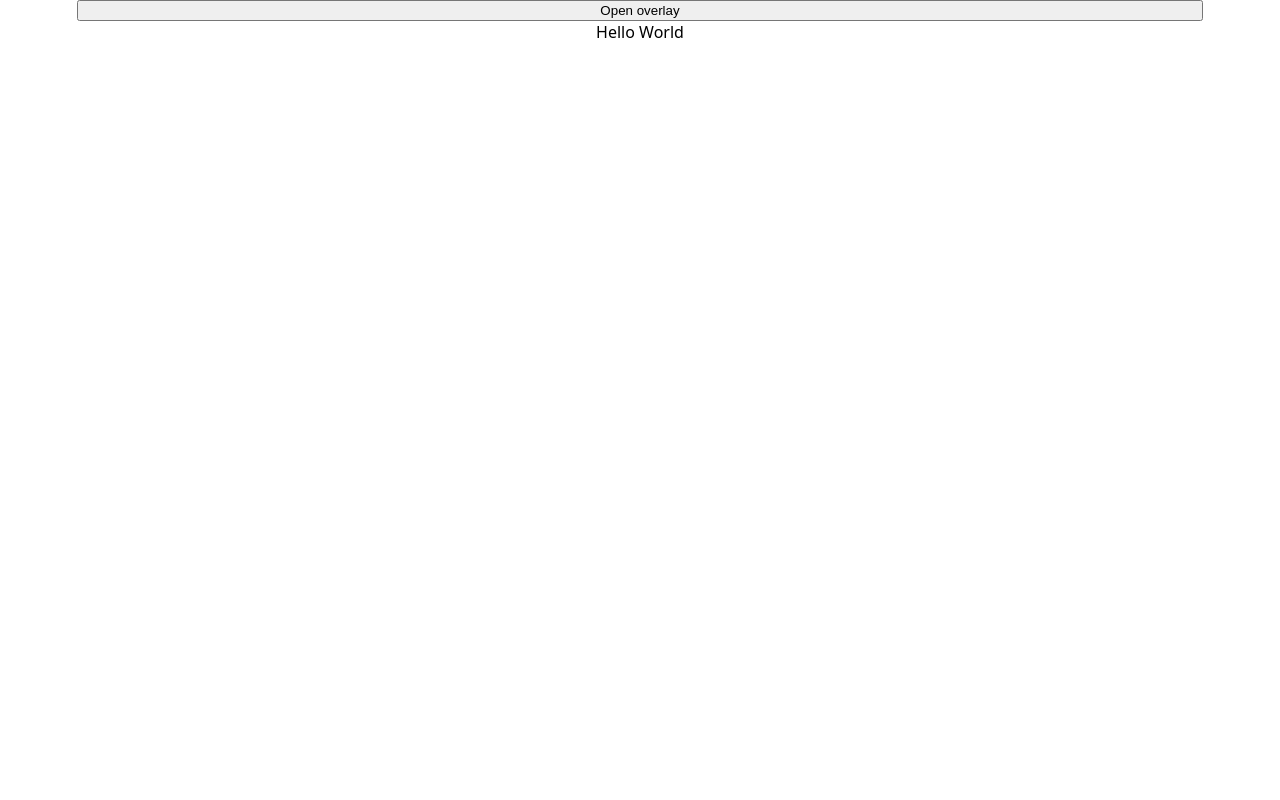
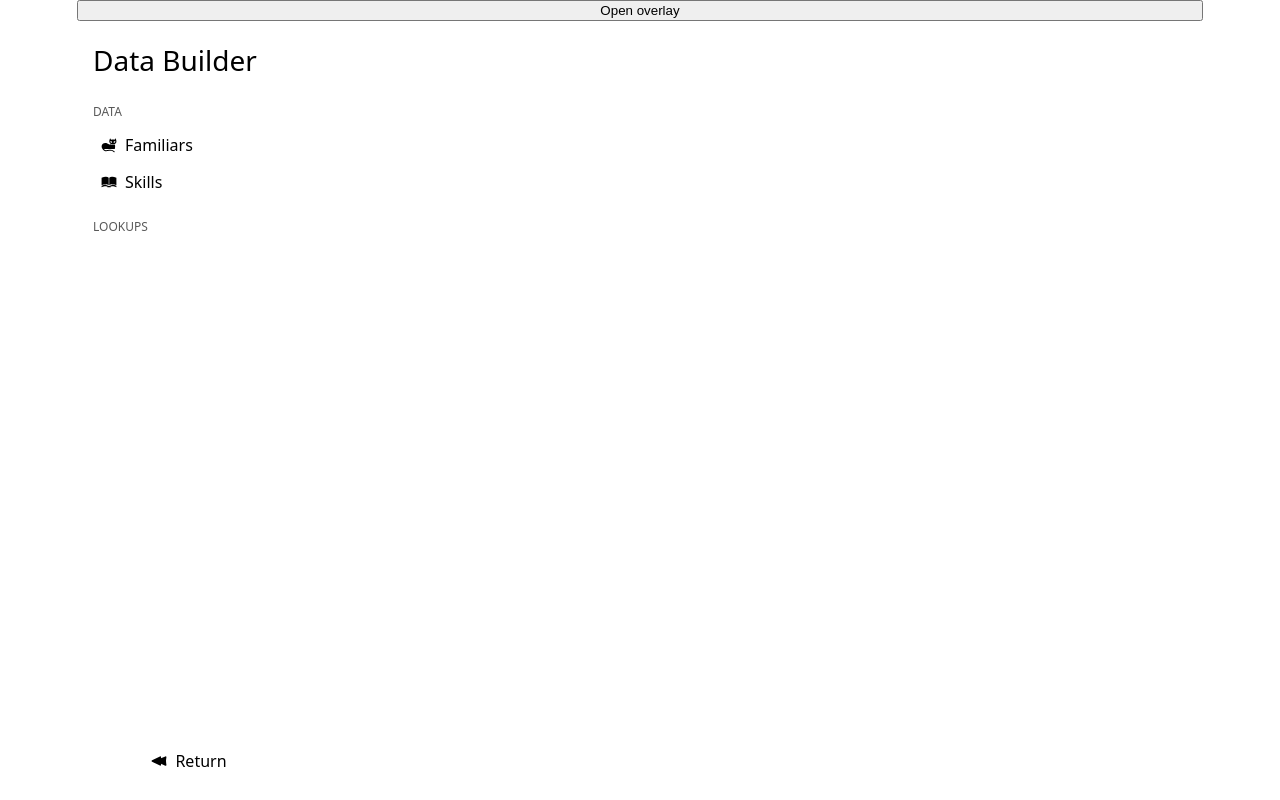
Before and after one commit to MichaelFarquhar/collector-rpg, a React (Vite) app: page /data-builder in a window 1280 px wide. Built offline with nearby package versions, Linux system fonts and the light colour scheme; a web font is replaced by a local one.

Commit message:
Add Data Builder page, routes and sidebar

```diff
--- a/package.json
+++ b/package.json
@@ -15,6 +15,7 @@
     "react-dom": "^19.2.8",
     "react-icons": "^5.7.0",
     "react-redux": "^9.3.0",
+    "wouter": "^3.11.0",
     "zod": "^4.6.5"
   },
   "devDependencies": {
--- a/src/App.tsx
+++ b/src/App.tsx
@@ -1,3 +1,24 @@
+import { Link, Route, Switch } from "wouter";
+import { DataBuilderPage } from "./data-builder/DataBuilderPage.tsx";
+
+const HomePage = () => {
+  return (
+    <div>
+      <div>Hello World</div>
+      <Link href="/data-builder" asChild>
+        <button type="button">Data Builder</button>
+      </Link>
+    </div>
+  );
+};
+
 export const App = () => {
-  return <div>Hello World</div>;
+  return (
+    <Switch>
+      <Route path="/" component={HomePage} />
+      <Route path="/data-builder" nest>
+        <DataBuilderPage />
+      </Route>
+    </Switch>
+  );
 };
--- /dev/null
+++ b/src/data-builder/DataBuilderPage.module.css
@@ -0,0 +1,14 @@
+.page {
+  display: flex;
+  flex: 1;
+  min-height: 0;
+  width: 100%;
+  text-align: left;
+}
+
+.content {
+  flex: 1;
+  min-width: 0;
+  min-height: 0;
+  padding: 1.5rem;
+}
--- /dev/null
+++ b/src/data-builder/DataBuilderPage.tsx
@@ -0,0 +1,14 @@
+import styles from "./DataBuilderPage.module.css";
+import { DataBuilderRouter } from "./routes/DataBuilderRouter.tsx";
+import { DataBuilderSidebar } from "./sidebar/DataBuilderSidebar.tsx";
+
+export const DataBuilderPage = () => {
+  return (
+    <div className={styles.page}>
+      <DataBuilderSidebar />
+      <main className={styles.content}>
+        <DataBuilderRouter />
+      </main>
+    </div>
+  );
+};
--- /dev/null
+++ b/src/data-builder/routes/DataBuilderRouter.tsx
@@ -0,0 +1,14 @@
+import { Route, Switch } from "wouter";
+import { dataBuilderRoutes } from "./dataBuilderRoutes.tsx";
+
+export const DataBuilderRouter = () => {
+  const routes = dataBuilderRoutes.flatMap((category) => category.routes);
+
+  return (
+    <Switch>
+      {routes.map((route) => (
+        <Route key={route.path} path={route.path} component={route.Page} />
+      ))}
+    </Switch>
+  );
+};
--- /dev/null
+++ b/src/data-builder/routes/dataBuilderRoutes.tsx
@@ -0,0 +1,48 @@
+import type { ComponentType } from "react";
+import type { IconType } from "react-icons";
+import type { RouteComponentProps } from "wouter";
+import { GiCat, GiOpenBook } from "react-icons/gi";
+
+export type DataBuilderRoute = {
+  path: string;
+  label: string;
+  icon: IconType;
+  Page: ComponentType<RouteComponentProps>;
+};
+
+export type DataBuilderCategory = {
+  label: string;
+  routes: DataBuilderRoute[];
+};
+
+const FamiliarsPage = () => {
+  return <div>Familiars</div>;
+};
+
+const SkillsPage = () => {
+  return <div>Skills</div>;
+};
+
+export const dataBuilderRoutes: DataBuilderCategory[] = [
+  {
+    label: "Data",
+    routes: [
+      {
+        path: "/familiars",
+        label: "Familiars",
+        icon: GiCat,
+        Page: FamiliarsPage,
+      },
+      {
+        path: "/skills",
+        label: "Skills",
+        icon: GiOpenBook,
+        Page: SkillsPage,
+      },
+    ],
+  },
+  {
+    label: "Lookups",
+    routes: [],
+  },
+];
--- /dev/null
+++ b/src/data-builder/sidebar/DataBuilderSidebar.module.css
@@ -0,0 +1,69 @@
+.sidebar {
+  display: flex;
+  flex-direction: column;
+  flex-shrink: 0;
+  box-sizing: border-box;
+  width: 14rem;
+  padding: 1.25rem 1rem;
+  border-right: 1px solid var(--border);
+}
+
+.title {
+  margin: 0;
+  font-size: 1.75rem;
+  font-weight: 400;
+}
+
+.nav {
+  display: flex;
+  flex-direction: column;
+  gap: 1.25rem;
+  margin-top: 1.5rem;
+}
+
+.category {
+  margin: 0 0 0.5rem;
+  font-size: 0.75rem;
+  font-weight: 400;
+  text-transform: uppercase;
+  opacity: 0.65;
+}
+
+.links {
+  display: flex;
+  flex-direction: column;
+  gap: 0.25rem;
+  margin: 0;
+  padding: 0;
+  list-style: none;
+}
+
+.link {
+  display: flex;
+  align-items: center;
+  gap: 0.5rem;
+  padding: 0.35rem 0.5rem;
+  color: inherit;
+  text-decoration: none;
+  border-radius: 0.25rem;
+}
+
+.link:hover,
+.linkActive {
+  background: color-mix(in srgb, currentColor 12%, transparent);
+}
+
+.returnLink {
+  display: flex;
+  align-items: center;
+  justify-content: center;
+  align-self: center;
+  gap: 0.5rem;
+  width: fit-content;
+  margin-top: auto;
+  padding: 0.5rem 0.75rem;
+  color: inherit;
+  text-decoration: none;
+  border: 1px solid var(--border);
+  border-radius: 0.25rem;
+}
--- /dev/null
+++ b/src/data-builder/sidebar/DataBuilderSidebar.tsx
@@ -0,0 +1,44 @@
+import { GiFastBackwardButton } from "react-icons/gi";
+import { Link } from "wouter";
+import { dataBuilderRoutes } from "../routes/dataBuilderRoutes.tsx";
+import styles from "./DataBuilderSidebar.module.css";
+
+export const DataBuilderSidebar = () => {
+  return (
+    <aside className={styles.sidebar}>
+      <h1 className={styles.title}>Data Builder</h1>
+      <nav className={styles.nav}>
+        {dataBuilderRoutes.map((category) => (
+          <section key={category.label}>
+            <h2 className={styles.category}>{category.label}</h2>
+            <ul className={styles.links}>
+              {category.routes.map((route) => {
+                const Icon = route.icon;
+
+                return (
+                  <li key={route.path}>
+                    <Link
+                      href={route.path}
+                      className={(isActive) =>
+                        isActive
+                          ? `${styles.link} ${styles.linkActive}`
+                          : styles.link
+                      }
+                    >
+                      <Icon aria-hidden="true" />
+                      {route.label}
+                    </Link>
+                  </li>
+                );
+              })}
+            </ul>
+          </section>
+        ))}
+      </nav>
+      <Link href="~/" className={styles.returnLink}>
+        <GiFastBackwardButton aria-hidden="true" />
+        Return
+      </Link>
+    </aside>
+  );
+};
```
Also changed, not shown: 1 other file (tests, documents, lock files or other folders).
